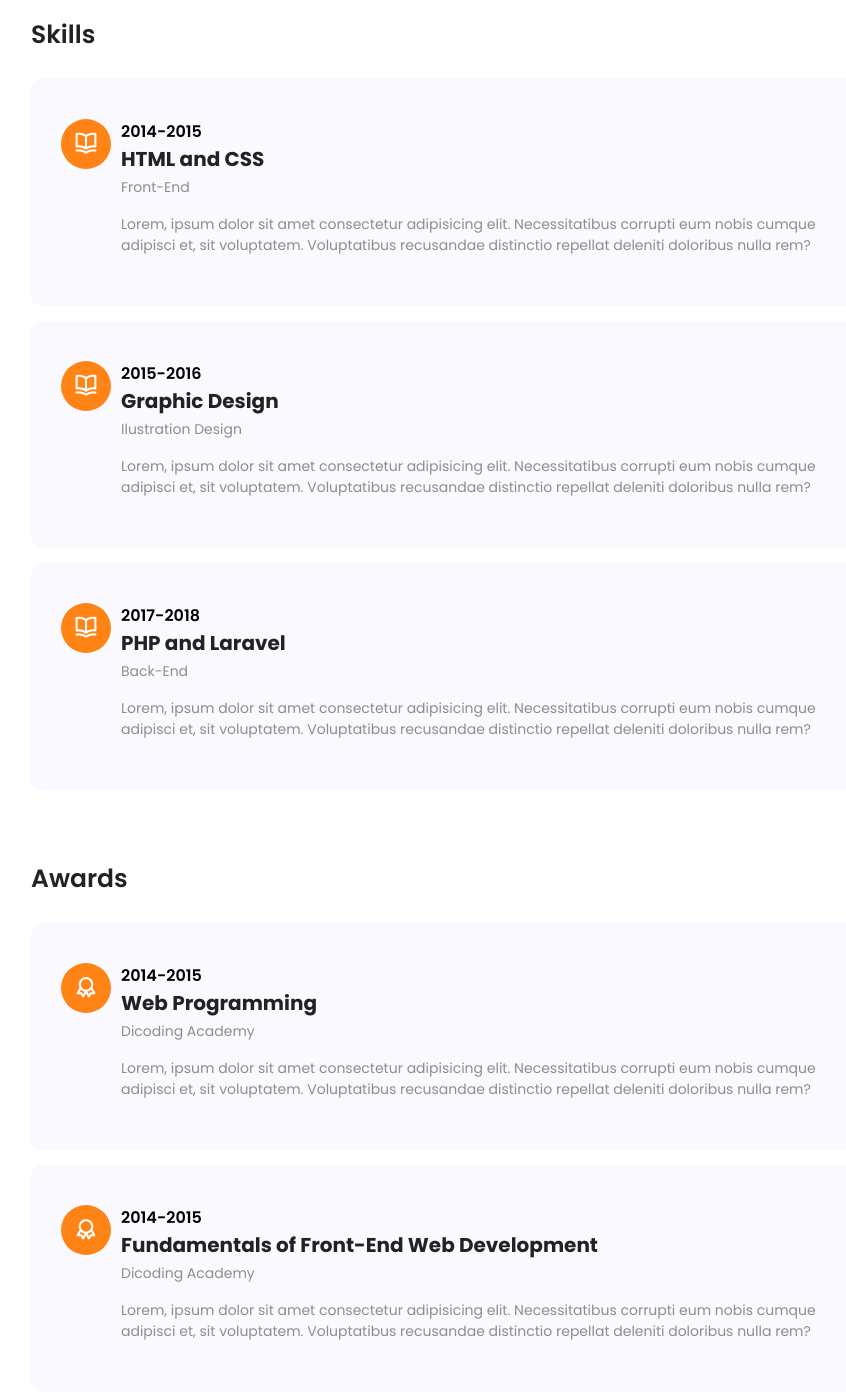
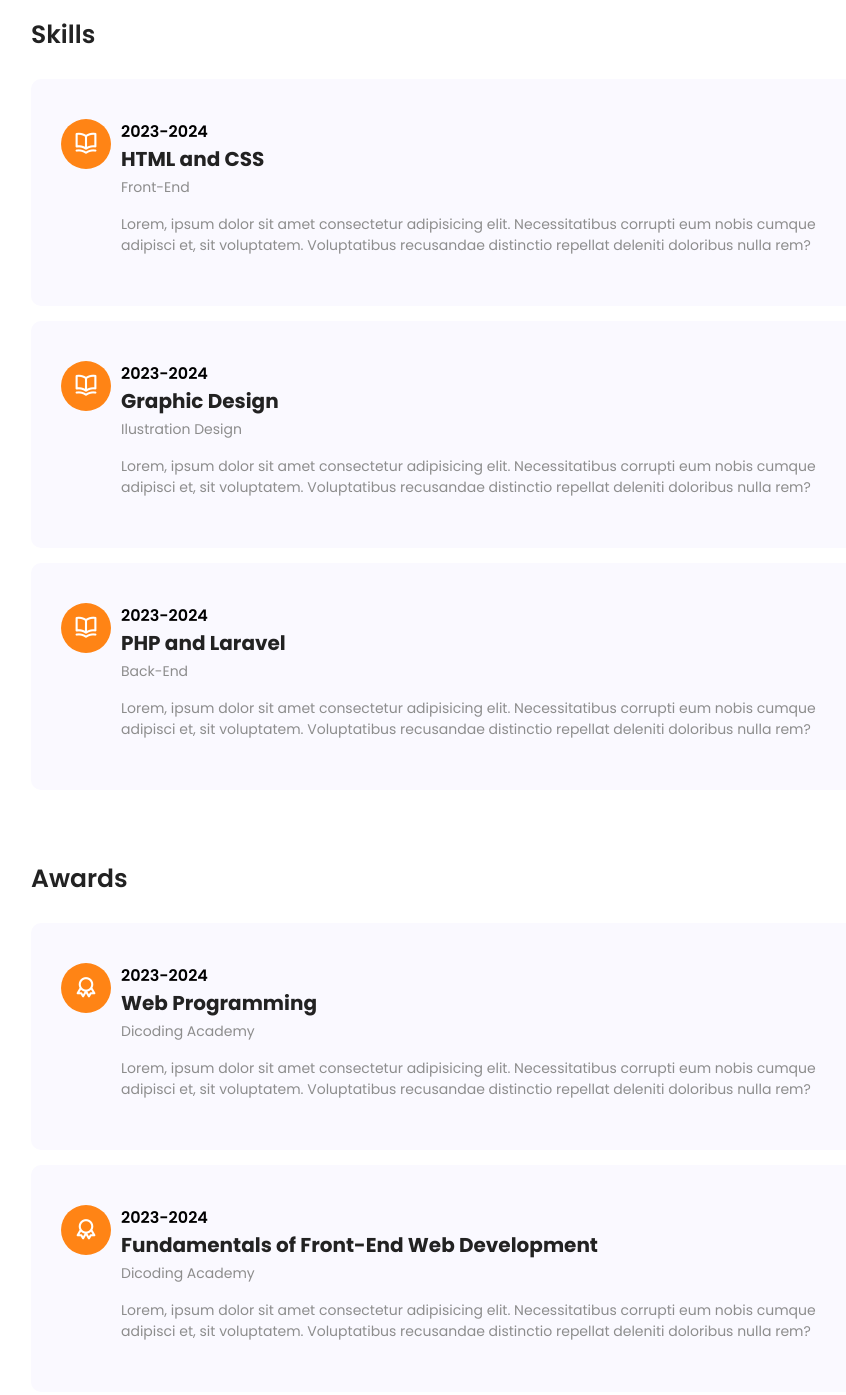
Before and after one commit to Ekuivalen07/cv_ekuivalen, a plain HTML site: page index.html in a window 1280 px wide. Shown: the part 2480-3875 px from the top of the page, without its empty margins (269-1115 px from the left). Drawn offline with nearby package versions, Linux system fonts and the light colour scheme.

Commit message:
mengubah tahun pembelajaran

```diff
--- a/index.html
+++ b/index.html
@@ -166,7 +166,7 @@
                   <i class="uil uil-book-open"></i>
                 </div>
                 <div class="resume_wrap-content">
-                  <span class="date">2014-2015</span>
+                  <span class="date">2023-2024</span>
                   <h4>HTML and CSS</h4>
                   <span class="position">Front-End</span>
                   <p>Lorem, ipsum dolor sit amet consectetur adipisicing elit. Necessitatibus corrupti eum nobis cumque adipisci et, sit voluptatem. Voluptatibus recusandae distinctio repellat deleniti doloribus nulla rem?</p>
@@ -178,7 +178,7 @@
                   <i class="uil uil-book-open"></i>
                 </div>
                 <div class="resume_wrap-content">
-                  <span class="date">2015-2016</span>
+                  <span class="date">2023-2024</span>
                   <h4>Graphic Design</h4>
                   <span class="position">Ilustration Design</span>
                   <p>Lorem, ipsum dolor sit amet consectetur adipisicing elit. Necessitatibus corrupti eum nobis cumque adipisci et, sit voluptatem. Voluptatibus recusandae distinctio repellat deleniti doloribus nulla rem?</p>
@@ -190,7 +190,7 @@
                   <i class="uil uil-book-open"></i>
                 </div>
                 <div class="resume_wrap-content">
-                  <span class="date">2017-2018</span>
+                  <span class="date">2023-2024</span>
                   <h4>PHP and Laravel</h4>
                   <span class="position">Back-End</span>
                   <p>Lorem, ipsum dolor sit amet consectetur adipisicing elit. Necessitatibus corrupti eum nobis cumque adipisci et, sit voluptatem. Voluptatibus recusandae distinctio repellat deleniti doloribus nulla rem?</p>
@@ -206,7 +206,7 @@
                   <i class="uil uil-award"></i>
                 </div>
                 <div class="resume_wrap-content">
-                  <span class="date">2014-2015</span>
+                  <span class="date">2023-2024</span>
                   <h4>Web Programming</h4>
                   <span class="position">Dicoding Academy</span>
                   <p>Lorem, ipsum dolor sit amet consectetur adipisicing elit. Necessitatibus corrupti eum nobis cumque adipisci et, sit voluptatem. Voluptatibus recusandae distinctio repellat deleniti doloribus nulla rem?</p>
@@ -218,7 +218,7 @@
                   <i class="uil uil-award"></i>
                 </div>
                 <div class="resume_wrap-content">
-                  <span class="date">2014-2015</span>
+                  <span class="date">2023-2024</span>
                   <h4>Fundamentals of Front-End Web Development</h4>
                   <span class="position">Dicoding Academy</span>
                   <p>Lorem, ipsum dolor sit amet consectetur adipisicing elit. Necessitatibus corrupti eum nobis cumque adipisci et, sit voluptatem. Voluptatibus recusandae distinctio repellat deleniti doloribus nulla rem?</p>
```
